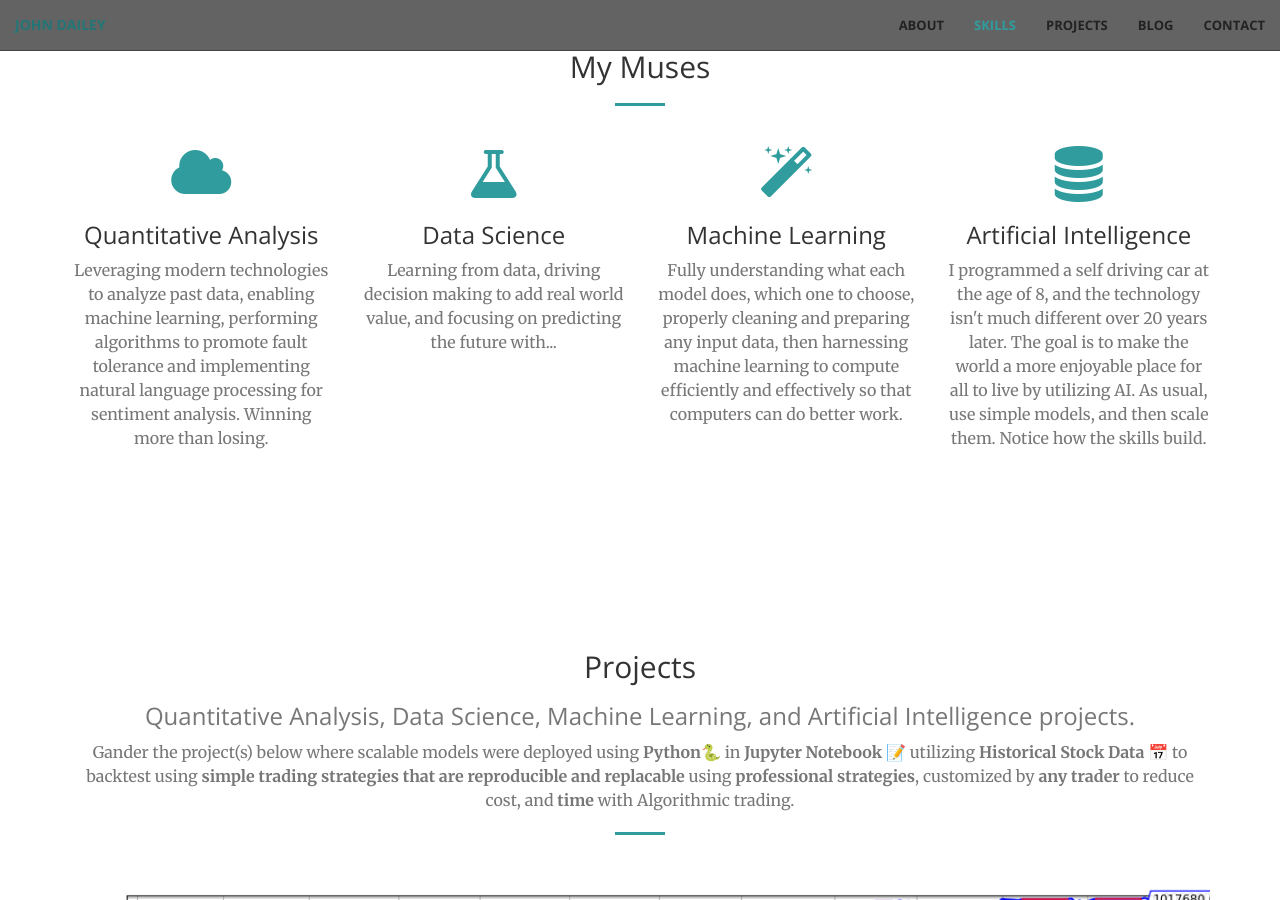
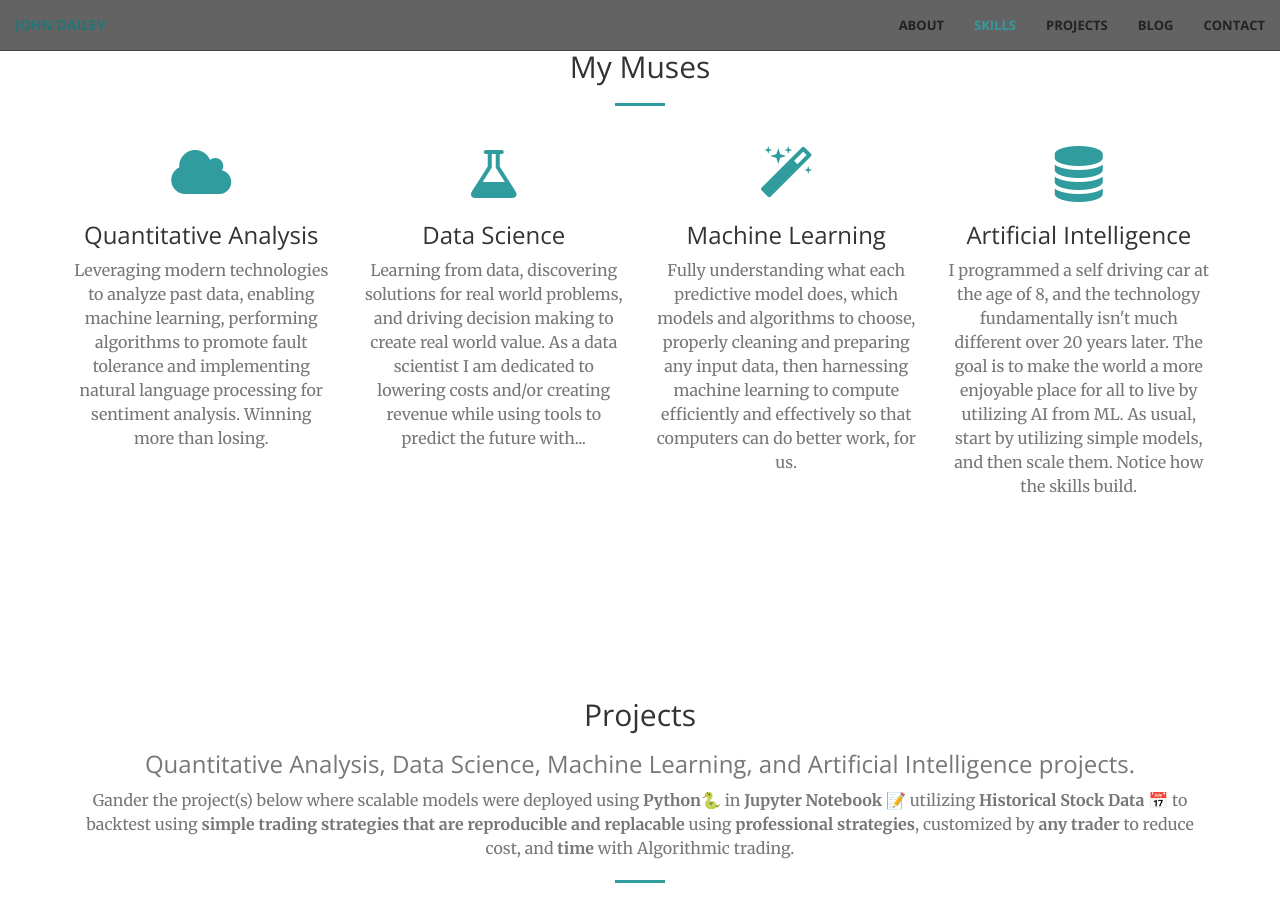
Before and after one commit to johnjdailey/johnjdailey.github.io, a Jekyll site: the page built from index.html, in a window 1280 px wide and 900 px high, scrolled down 950 px. Built offline with Jekyll 4.4.1, drawn with Linux system fonts in a browser that asks for light colours.

Commit message:
Update skills.html

```diff
--- a/_includes/skills.html
+++ b/_includes/skills.html
@@ -27,8 +27,8 @@
           ></i>
           <h3>Data Science</h3>
           <p class="text-muted">
-            Learning from data, driving decision making to add real world value, and focusing on
-            predicting the future with...
+            Learning from data, discovering solutions for real world problems, and driving decision making to create real world value.
+            As a data scientist I am dedicated to lowering costs and/or creating revenue while using tools to predict the future with...
           </p>
         </div>
       </div>
@@ -40,8 +40,8 @@
           ></i>
           <h3>Machine Learning</h3>
           <p class="text-muted">
-            Fully understanding what each model does, which one to choose, properly cleaning and
-            preparing any input data, then harnessing machine learning to compute efficiently and effectively so that computers can do better work.
+            Fully understanding what each predictive model does, which models and algorithms to choose, properly cleaning and
+            preparing any input data, then harnessing machine learning to compute efficiently and effectively so that computers can do better work, for us.
           </p>
         </div>
       </div>
@@ -53,7 +53,9 @@
           ></i>
           <h3>Artificial Intelligence</h3>
           <p class="text-muted">
-            I programmed a self driving car at the age of 8, and the technology isn't much different over 20 years later. The goal is to make the world a more enjoyable place for all to live by utilizing AI. As usual, use simple models, and then scale them. Notice how the skills build.
+            I programmed a self driving car at the age of 8, and the technology fundamentally isn't much different over 20 years later.
+            The goal is to make the world a more enjoyable place for all to live by utilizing AI from ML.
+            As usual, start by utilizing simple models, and then scale them. Notice how the skills build.
           </p>
         </div>
       </div>
```
